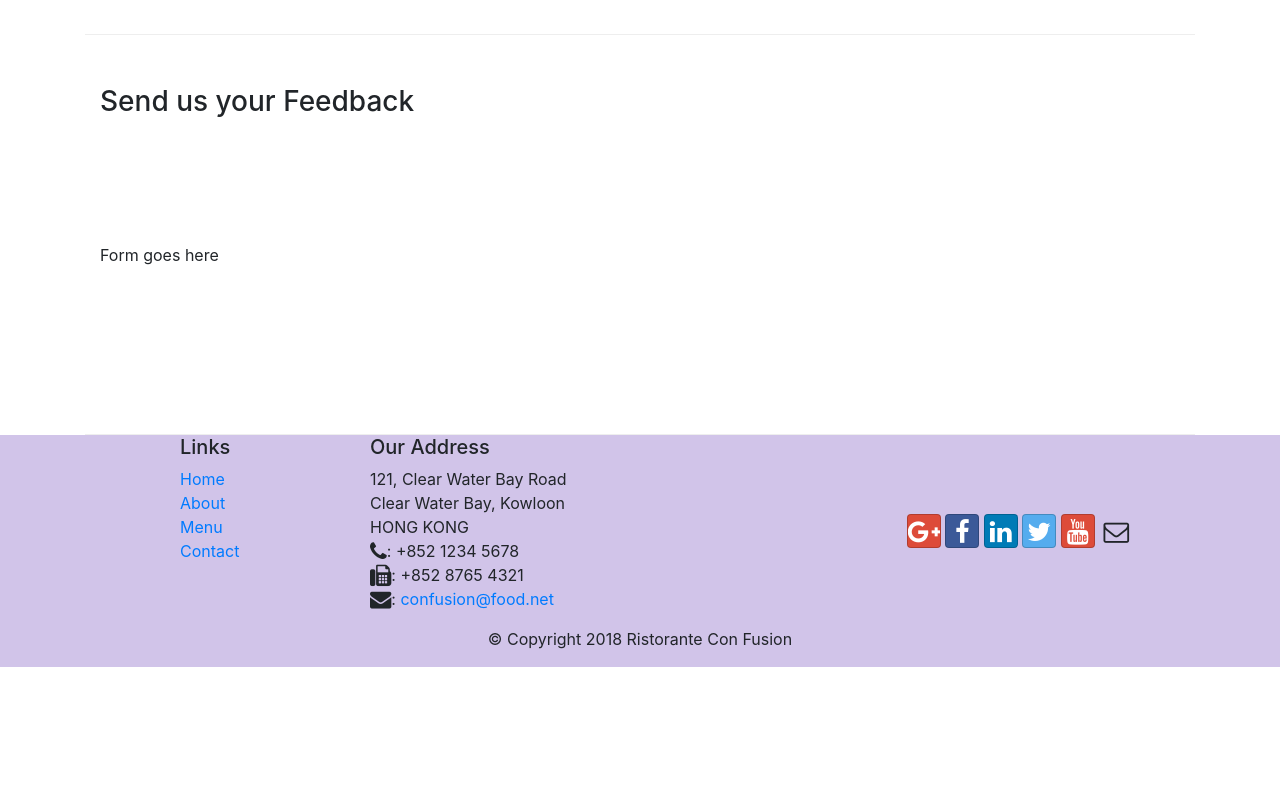
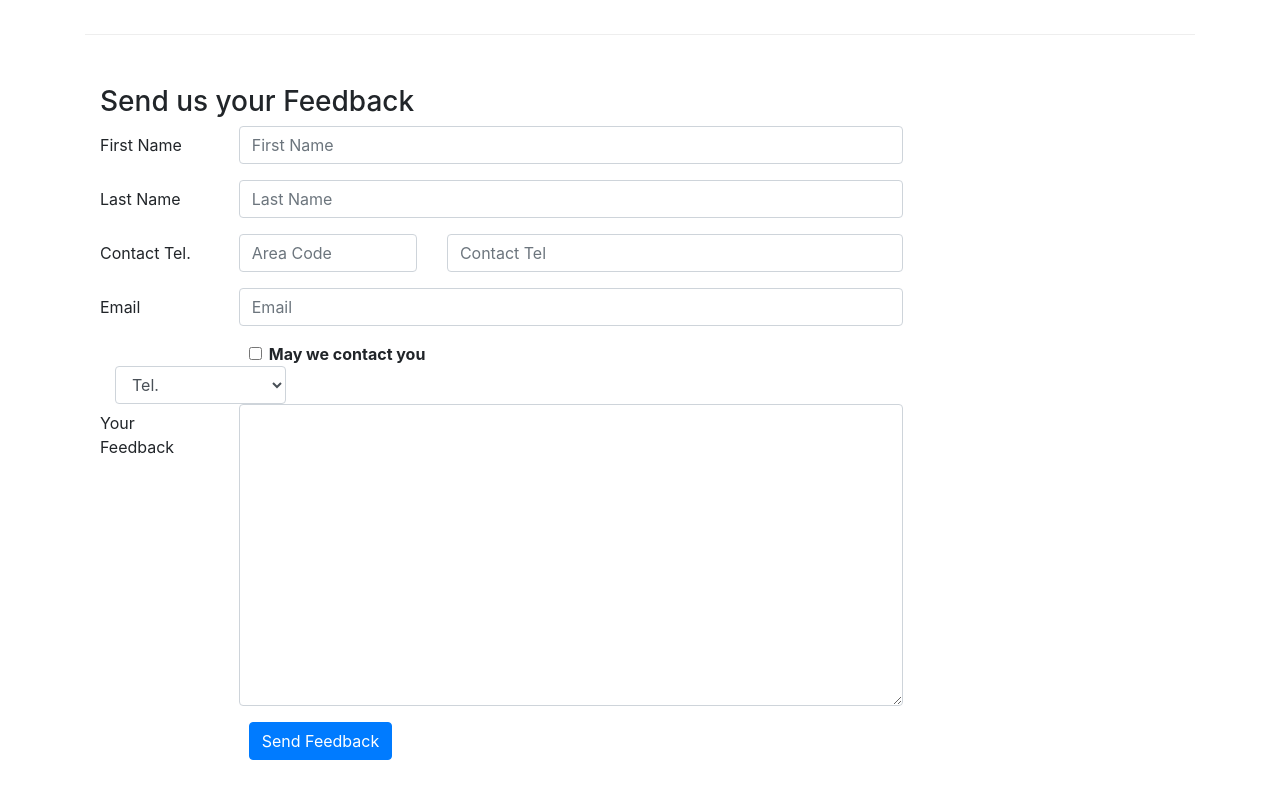
Before and after one commit to yashsuri99/boostrap-project, a website: page contactus.html in a window 1280 px wide. Shown: the part 780-1580 px from the top of the page. Before the commit the page ends 1447 px from the top, so only its background shows below. Drawn offline with nearby package versions, Linux system fonts and the light colour scheme.

Commit message:
label checkbox button

```diff
--- a/contactus.html
+++ b/contactus.html
@@ -92,7 +92,64 @@
               <h3>Send us your Feedback</h3>
            </div>
             <div class="col-12 col-md-9">
-                Form goes here
+                <form>
+                    <div class="form-group row">
+                        <label for="firstname" class="col-md-2 col-form-label">First Name</label>
+                        <div class="col-md-10">
+                            <input type="text" class="form-control" id="firstname" name="firstname" placeholder="First Name">
+                        </div>
+                    </div>
+                    <div class="form-group row">
+                        <label for="lastname" class="col-md-2 col-form-label">Last Name</label>
+                        <div class="col-md-10">
+                            <input type="text" class="form-control" id="lastname" name="lastname" placeholder="Last Name">
+                        </div>
+                    </div>
+                    <div class="form-group row">
+                        <label for="telnum" class="col-12 col-md-2 col-form-label">Contact Tel.</label>
+                        <div class="col-5 col-md-3">
+                            <input type="tel" class="form-control" id="areacode" name="areacode" placeholder="Area Code">
+                        </div>
+                        <div class="col-7 col-md-7">
+                            <input type="tel" class="form-control" id="telnum" name="telnum" placeholder="Contact Tel">
+                        </div>
+                    </div>
+                    <div class="form-group row">
+                        <label for="email" class="col-md-2 col-form-label">Email</label>
+                        <div class="col-md-10">
+                            <input type="email" class="form-control" id="email" name="email" placeholder="Email">
+                        </div>
+                    </div>
+                    <div class="form-group-row">
+                        <div class="col-md-6 offset-md-2">
+                            <div class="form-check">
+                                <input type="checkbox" class="form-check-input" name="approve" id="approve" value="">
+                                <label class="form-check-label" for="approve">
+                                    <strong>May we contact you</strong>
+                                </label>
+                            </div>
+                        </div>
+                        <div class="col-md-3 ofsset-md-1">
+                            <select class="form-control">
+                                <option>Tel.</option>
+                                <option>Email</option>
+                            </select>
+                        </div>
+                    </div>
+                    <div class="form-group row">
+                        <label for="feedback" class="col-md-2 col-form-label">Your Feedback</label>
+                        <div class="col-md-10">
+                            <textarea class="form-control" id="feedback" name="feedback" rows="12"></textarea>
+                        </div>
+                    </div>
+                    <div class="form-group-row">
+                        <div class="offset-md-2 col-md-10">
+                            <button type="submit" class="btn btn-primary">
+                                Send Feedback
+                            </button>
+                        </div>
+                    </div>
+                </form>
             </div>
              <div class="col-12 col-md">
             </div>
```
